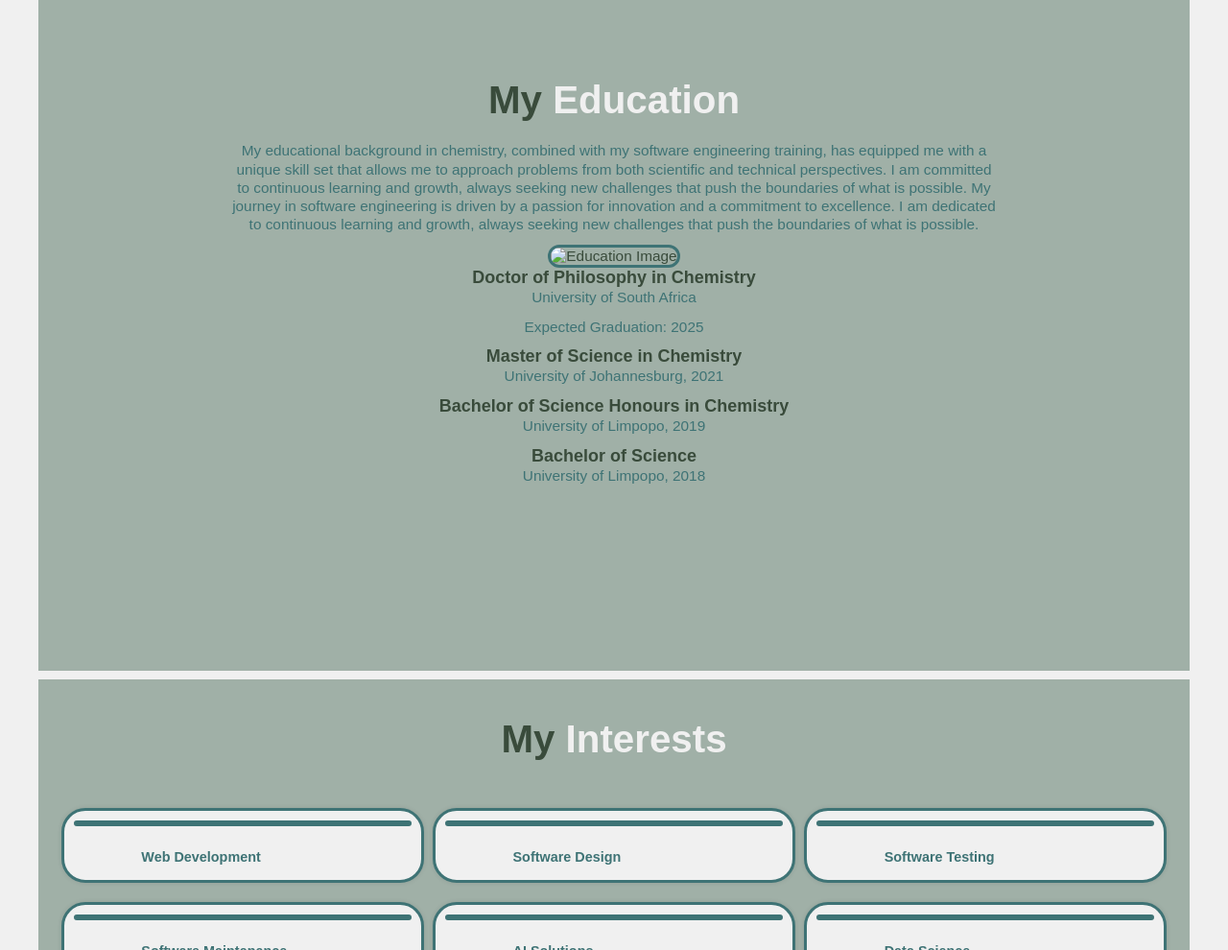
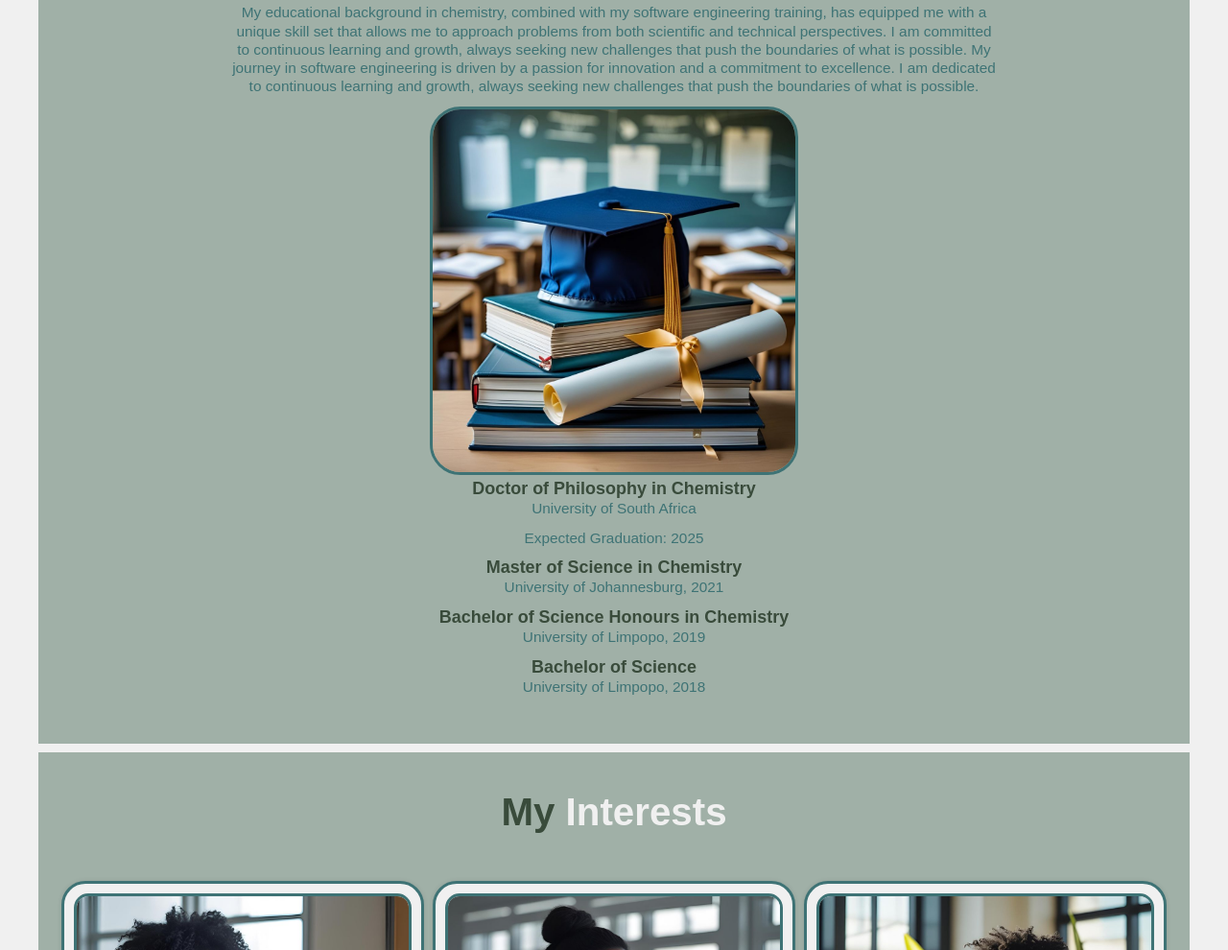
Before and after one commit to dineodinnymj/My_Portfolio, a plain HTML site: page index.html in a window 1280 px wide. Shown: the part 1810-2800 px from the top of the page at 96% size. Drawn offline with Linux system fonts and the light colour scheme.

Commit message:
Update index.html

```diff
--- a/index.html
+++ b/index.html
@@ -46,7 +46,7 @@
 
         <!--Adding an image to the home section-->
         <div class="home-image">
-            <img src="images/home-image.jpg" alt="Profile Image">
+            <img src="home-image.jpg" alt="Profile Image">
     </section>
 
     <!-- The code for the About Section -->
@@ -57,7 +57,7 @@
 
             </div>
             <div class="about-image">
-                <img src="images/about image.jpg" alt="About Image">
+                <img src="about image.jpg" alt="About Image">
             </div>
         </div>
         <ul class="about-info">
@@ -78,14 +78,14 @@
        </ul>
     </section>
 
-     <!-- The code for the Educational backgroung -->
+     <!-- The code for the Educational background -->
     <section class="education" id="education">
 
         <h2 class = "heading"> My <span>Education</span></h2>
         <p>My educational background in chemistry, combined with my software engineering training, has equipped me with a unique skill set that allows me to approach problems from both scientific and technical perspectives. I am committed to continuous learning and growth, always seeking new challenges that push the boundaries of what is possible. My journey in software engineering is driven by a passion for innovation and a commitment to excellence. I am dedicated to continuous learning and growth, always seeking new challenges that push the boundaries of what is possible.</p>
 
         <div class="education-image">
-            <img src="images/Education.jpg" alt="Education Image">
+            <img src="Education.jpg" alt="Education Image">
         </div>
         <div class="education-container">
             <div class="education-item">
@@ -114,7 +114,7 @@
         <h2 class = "heading"> My <span>Interests</span></h2>
         <div class="interests-container">
             <div class="row">
-                <img src="images/development.jpg" alt="">
+                <img src="development.jpg" alt="">
                 <div class="main-row">
                     <div class="row-text">
                         <h5>Web Development</h5>
@@ -122,7 +122,7 @@
                 </div>
             </div>
             <div class="row">
-                <img src="images/design.jpg" alt="">
+                <img src="design.jpg" alt="">
                 <div class="main-row">
                     <div class="row-text">
                         <h5>Software Design</h5>
@@ -130,7 +130,7 @@
                 </div>
             </div>
             <div class="row">
-                <img src="images/testing.jpg" alt="">
+                <img src="testing.jpg" alt="">
                 <div class="main-row">
                     <div class="row-text">
                         <h5>Software Testing</h5>
@@ -138,7 +138,7 @@
                 </div>
             </div>
             <div class="row">
-                <img src="images/maintanance.jpg" alt="">
+                <img src="maintanance.jpg" alt="">
                 <div class="main-row">
                     <div class="row-text">
                         <h5>Software Maintanance</h5>
@@ -146,7 +146,7 @@
                 </div>
             </div>
             <div class="row">
-                <img src="images/AI.jpg" alt="">
+                <img src="AI.jpg" alt="">
                 <div class="main-row">
                     <div class="row-text">
                         <h5>AI Solutions</h5>
@@ -154,7 +154,7 @@
                 </div>
         </div>
         <div class="row">
-            <img src="images/Data sci.jpg" alt="">
+            <img src="Data sci.jpg" alt="">
             <div class="main-row">
                 <div class="row-text">
                     <h5>Data Science</h5>
@@ -178,7 +178,7 @@
             </div>
             <!-- Adding an image to the projects section -->
             <div class="projects-image">
-                <img src="images/calculator.jpg" alt="My Projects Image">
+                <img src="calculator.jpg" alt="My Projects Image">
         </div>
 
 
```
